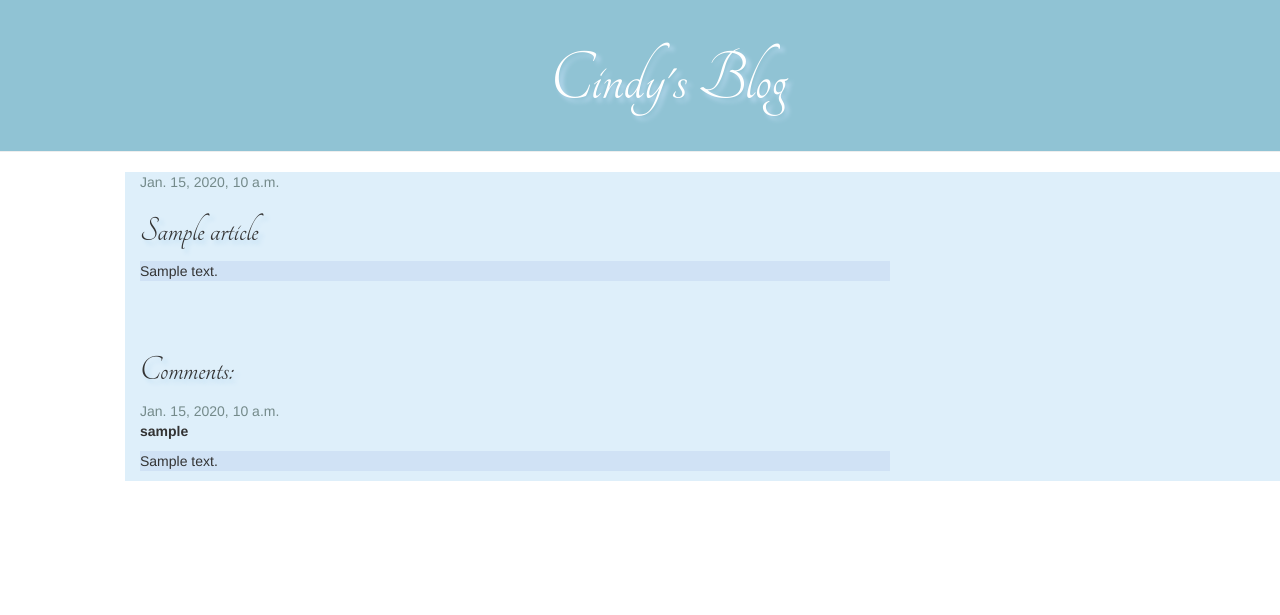
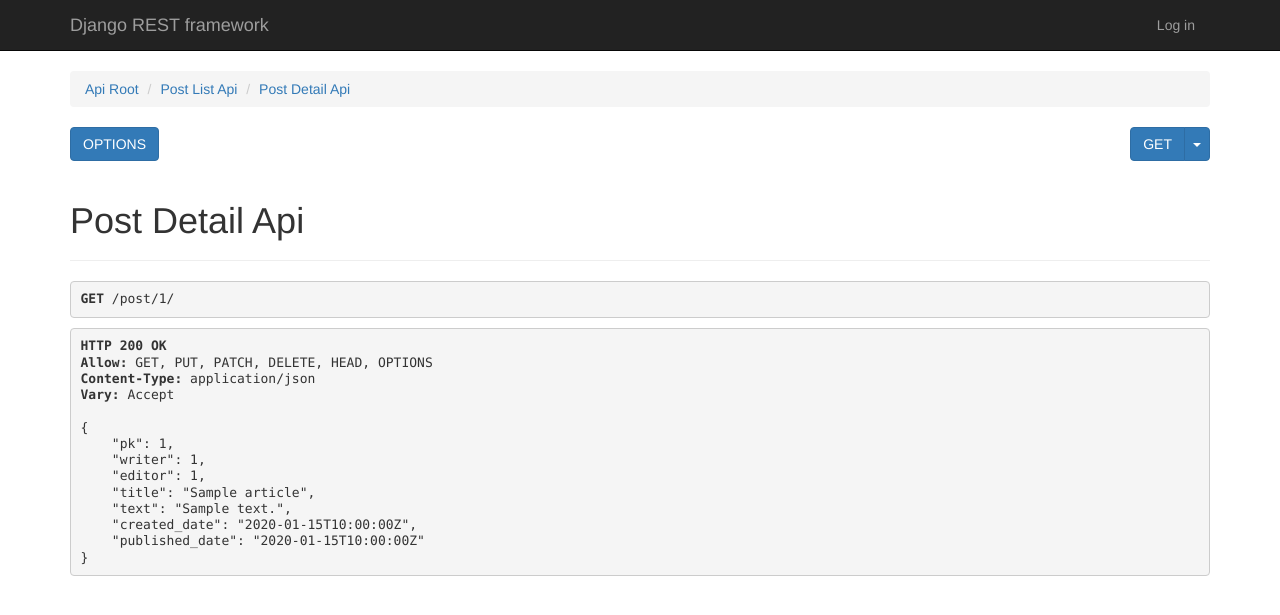
Before and after one commit to cindybrightscope/my-blog, a Django app: page /post/1/ in a window 1280 px wide. Shown: the top 615 px of the page. Run offline with Django 3.2, Linux system fonts and the light colour scheme; tables that the repository leaves empty hold one stand-in row (values such as "Sample post"); some libraries are stand-ins or nearby versions.

Commit message:
Added REST Frameworkendpoints

```diff
--- a/blog/Templates/blog/post_list.html
+++ b/blog/Templates/blog/post_list.html
@@ -12,8 +12,3 @@
         </div>
     {% endfor %}
 {% endblock %}
-
-
-
-
-{#Comments: {{ comments.count }}</a>#}
--- a/blog/models.py
+++ b/blog/models.py
@@ -4,7 +4,6 @@ from django.contrib.auth.models import User
 
 
 class MyUser(User):
-    #is_logged_in_user = models.BooleanField(default=False)
     is_writer = models.BooleanField(default=False)
     is_editor = models.BooleanField(default=False)
     is_logged_in_user = models.BooleanField(default=False)
@@ -15,6 +14,12 @@ class MyUser(User):
             ('create_article', 'Can create article'),
             ('publish_article', 'Can publish article'),
         )
+
+    def writer_status(self):
+        return self.is_writer
+
+    def editor_status(self):
+        return self.is_editor
 
 
 class Article(models.Model):
--- /dev/null
+++ b/blog/serializers.py
@@ -0,0 +1,25 @@
+from rest_framework import serializers
+from blog.models import MyUser, Article, Comment
+
+
+class ArticleSerializer(serializers.ModelSerializer):
+    class Meta:
+        model = Article
+        fields = ('pk', 'writer', 'editor', 'title', 'text', 'created_date', 'published_date')
+
+
+class CommentSerializer(serializers.ModelSerializer):
+    #author = serializers.PrimaryKeyRelatedField(many=False, queryset=MyUser.objects.all())
+
+    class Meta:
+        model = Comment
+        fields = ('pk', 'article', 'author', 'text', 'created_date')
+
+
+class UserSerializer(serializers.ModelSerializer):
+    posts = serializers.PrimaryKeyRelatedField(many=True, queryset=Article.objects.all())
+    comments = serializers.PrimaryKeyRelatedField(many=True, queryset=Comment.objects.all())
+
+    class Meta:
+        model = MyUser
+        fields = ('pk', 'username', 'email', 'posts', 'comments')
--- a/blog/urls.py
+++ b/blog/urls.py
@@ -3,6 +3,11 @@ from . import views
 
 
 urlpatterns = [
-    url(r'^$', views.post_list, name='post_list'),
-    url(r'^post/(?P<pk>\d+)/$', views.post_detail, name='post_detail'),
+    #url(r'^$', views.post_list, name='post_list'),
+    #url(r'^post/(?P<pk>\d+)/$', views.post_detail, name='post_detail'),
+    url(r'^$', views.api_root, name='api_root'),
+    url(r'^post$', views.PostListAPI.as_view(), name='post_list'),
+    url(r'^post/(?P<pk>\d+)/$', views.PostDetailAPI.as_view(), name='post_detail'),
+    url(r'^comment/$', views.CommentListAPI.as_view(), name='comment_list'),
+    url(r'^comment/(?P<pk>\d+)/$', views.CommentDetailAPI.as_view(), name='comment_detail')
 ]
--- a/blog/views.py
+++ b/blog/views.py
@@ -1,12 +1,16 @@
 from .models import Article, Comment
 from django.utils import timezone
 from django.shortcuts import render, get_object_or_404
+from blog.serializers import ArticleSerializer, CommentSerializer
+from rest_framework.decorators import api_view, permission_classes
+from rest_framework.response import Response
+from rest_framework import generics, permissions
+from rest_framework.reverse import reverse
 
 
 def post_list(request):
     posts = Article.objects.filter(published_date__lte=timezone.now()).order_by('published_date')
     return render(request, 'blog/post_list.html', {'posts': posts})
-
 
 def post_detail(request, pk):
     post = get_object_or_404(Article, pk=pk)
@@ -14,3 +18,37 @@ def post_detail(request, pk):
     return render(request, 'blog/post_detail.html', {'post': post,
                                                      'comments': comments,
                                                      })
+
+
+class PostListAPI(generics.ListCreateAPIView):
+    queryset = Article.objects.all()
+    serializer_class = ArticleSerializer
+
+    # def perform_create(self, serializer):
+    #     serializer.save(owner=self.request.user)
+
+class PostDetailAPI(generics.RetrieveUpdateDestroyAPIView):
+    queryset = Article.objects.all()
+    serializer_class = ArticleSerializer
+
+
+class CommentListAPI(generics.ListCreateAPIView):
+    queryset = Comment.objects.all()
+    serializer_class = CommentSerializer
+
+    # def perform_create(self, serializer):
+    #     serializer.save(owner=self.request.user)
+
+
+class CommentDetailAPI(generics.RetrieveUpdateDestroyAPIView):
+    queryset = Comment.objects.all()
+    serializer_class = CommentSerializer
+
+
+@api_view(['GET'])
+@permission_classes((permissions.AllowAny,))
+def api_root(request, format=None):
+    return Response({
+        'posts': reverse('post_list', request=request, format=format),
+        'comments': reverse('comment_list', request=request, format=format)
+})
--- a/mysite/urls.py
+++ b/mysite/urls.py
@@ -13,11 +13,13 @@ Including another URLconf
     1. Import the include() function: from django.conf.urls import url, include
     2. Add a URL to urlpatterns:  url(r'^blog/', include('blog.urls'))
 """
-from django.conf.urls import include
-from django.conf.urls import url
+from django.conf.urls import include, url
 from django.contrib import admin
+#from rest_framework import routers
+
 
 urlpatterns = [
     url(r'^admin/', admin.site.urls),
     url(r'', include('blog.urls')),
+    url(r'^api-auth/', include('rest_framework.urls', namespace='rest_framework')),
 ]
```
Also changed, not shown: blog/form.py (added, +14 -0 lines), blog/management/commands/populate_all.py (+5 -3 lines), mysite/settings.py (+9 -0 lines).
